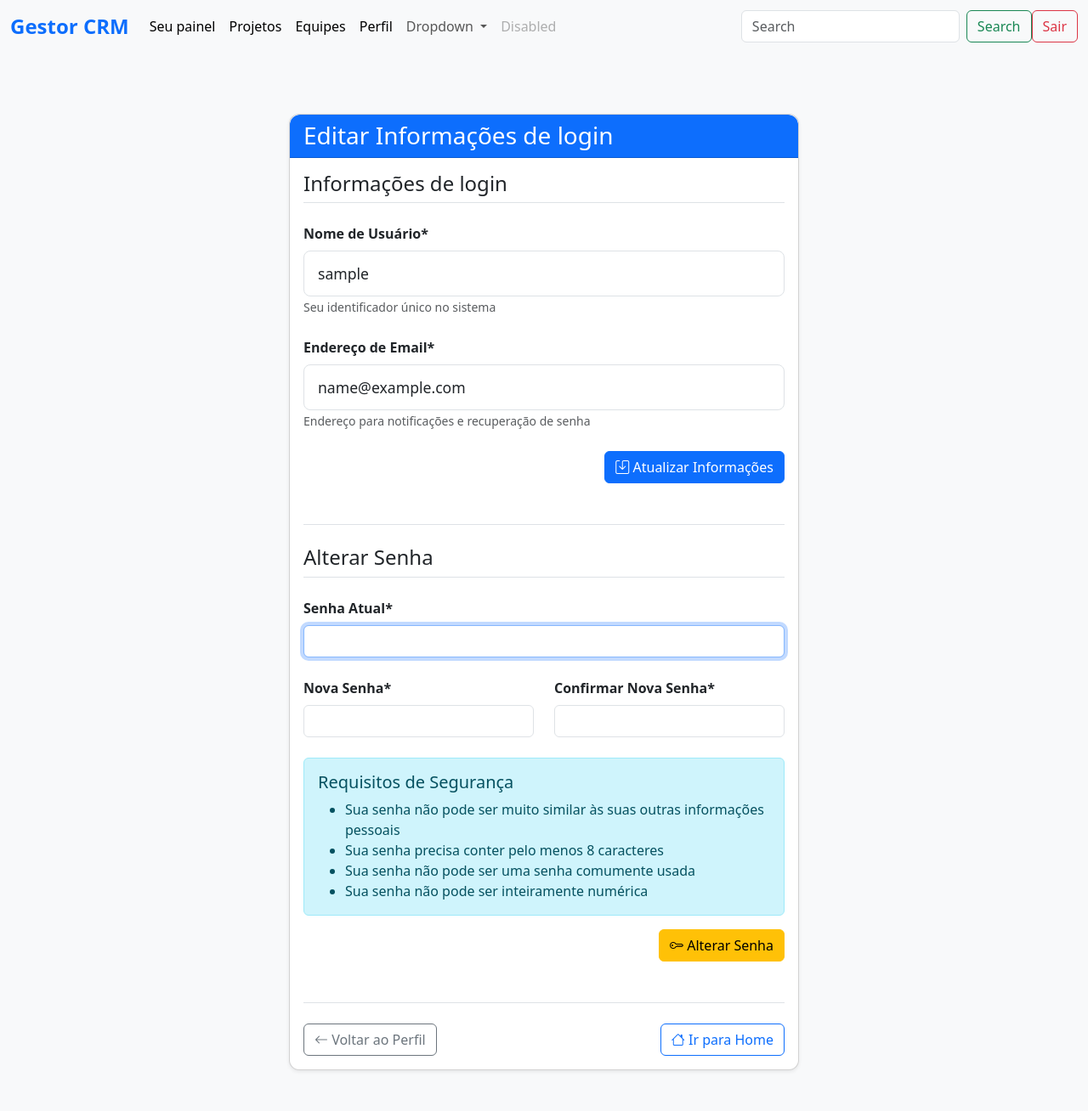
After one commit to Gilgamashed/projeto_crm_final, a Django app: page /account/credentials/edit/ in a window 1280 px wide. The commit adds this page. Shown: the whole page at 85% size. Run offline with Django 5.2, Linux system fonts and the light colour scheme; a user stored in the database is signed in; tables that the repository leaves empty hold one stand-in row (values such as "Sample post"); parts of the project's set-up code (start-up, migrations or seed data) failed here and were passed over; some libraries are stand-ins or nearby versions.

Commit message:
12 commit - CRUD usuario completo

```diff
--- a/config/urls.py
+++ b/config/urls.py
@@ -23,7 +23,7 @@ from django.views.decorators.http import require_POST
 from projeto_crm_final.views import SignUpView, HomeView, PassResetView, DashboardView, IntegrantesGetView, \
     UpdateRoleView, IntegrantesListaView, ProjetosCreateView, ProjetosUpdateView, ProjetosView, ProjetosGetView, \
     ProjetosDeleteView, EquipesView, EquipesCreateView, EquipesUpdateView, EquipesGetView, EquipesDeleteView, \
-    assign_project, remove_project, edit_profile, delete_account
+    assign_project, remove_project, edit_profile, delete_account, edit_account_info, change_password
 
 urlpatterns = [
     path("admin/", admin.site.urls),
@@ -34,6 +34,8 @@ urlpatterns = [
     path('account/logout/', require_POST(LogoutView.as_view(next_page='home')), name='account_logout'),
     path("account/profile/<uuid:person_id>/", IntegrantesGetView.as_view(), name='account_user_detail'),
     path('account/profile/edit', edit_profile, name='account_profile_edit'),
+    path('account/credentials/edit/', edit_account_info, name='account_login_info_edit'),
+    path('account/password_change/', change_password, name='change_password'),
     path('update_role/', UpdateRoleView.as_view(), name='update_role'),
     path('account/signup/', SignUpView.as_view(), name='account_signup'),
     path('account/excluir/', delete_account, name='account_delete'),
--- a/projeto_crm_final/forms.py
+++ b/projeto_crm_final/forms.py
@@ -117,6 +117,23 @@ class ProfileForm(forms.ModelForm):
         }
 
 
+class CredentialsForm(forms.ModelForm):
+    class Meta:
+        model = User
+        fields = ['username', 'email']
+        labels = {
+            'username': 'Nome de Usuário',
+            'email': 'Endereço de Email'
+        }
+        widgets = {
+            'username': forms.TextInput(attrs={'class': 'form-control'}),
+            'email': forms.EmailInput(attrs={'class': 'form-control'})
+        }
+
+    def __init__(self, *args, **kwargs):
+        super().__init__(*args, **kwargs)
+        self.fields['username'].help_text = "Seu identificador único no sistema"
+        self.fields['email'].help_text = "Endereço para notificações e recuperação de senha"
 
 # ---------------------------------------------------------------------------------------
 class EquipesForm(forms.ModelForm):
--- a/projeto_crm_final/templates/account/user_detail.html
+++ b/projeto_crm_final/templates/account/user_detail.html
@@ -27,6 +27,9 @@
         <div class="col-mt-4">
           <a href="{% url 'account_profile_edit' %}" class="btn btn-primary">
             Editar Perfil
+          </a>
+          <a href="{% url 'account_login_info_edit' %}" class="btn btn-outline-primary">
+              <i class="bi bi-gear"></i> Editar Informações da Conta
           </a>
         </div>
         <div class="col-mt-4">
--- /dev/null
+++ b/projeto_crm_final/templates/account/user_login_edit.html
@@ -0,0 +1,194 @@
+{% extends 'projeto_crm_final/base.html' %}
+{% load widget_tweaks %}
+
+{% block title %}Editar Informações da Login{% endblock %}
+
+{% block content %}
+
+<style>
+    .card {
+        border-radius: 12px;
+        overflow: hidden;
+    }
+    .card-header {
+        border-top-left-radius: 12px !important;
+        border-top-right-radius: 12px !important;
+    }
+    .form-control-lg {
+        padding: 0.8rem 1rem;
+        font-size: 1.1rem;
+    }
+</style>
+
+<div class="container py-5">
+    <div class="row justify-content-center">
+        <div class="col-lg-8">
+            <div class="card shadow-sm">
+                <div class="card-header bg-primary text-white">
+                    <h3 class="mb-0">Editar Informações de login</h3>
+                </div>
+
+                <div class="card-body">
+                    <form method="post" action="{% url 'account_login_info_edit' %}">
+                        {% csrf_token %}
+
+                        <!-- Form -->
+                        <div class="mb-5">
+                            <h4 class="border-bottom pb-2 mb-4">Informações de login</h4>
+
+                            {% if form.errors %}
+                            <div class="alert alert-danger">
+                                <strong>Erro!</strong> Por favor, corrija os seguintes problemas:
+                                <ul>
+                                    {% for field, errors in form.errors.items %}
+                                        {% for error in errors %}
+                                            <li>{{ error }}</li>
+                                        {% endfor %}
+                                    {% endfor %}
+                                </ul>
+                            </div>
+                            {% endif %}
+
+                            <!-- Username -->
+                            <div class="mb-4">
+                                <label for="{{ form.username.id_for_label }}" class="form-label fw-bold">
+                                    Nome de Usuário*
+                                </label>
+                                {% render_field form.username class="form-control form-control-lg" %}
+                                {% if form.username.errors %}
+                                    <div class="invalid-feedback d-block">
+                                        {% for error in form.username.errors %}
+                                            {{ error }}
+                                        {% endfor %}
+                                    </div>
+                                {% endif %}
+                                <small class="form-text text-muted">{{ form.username.help_text }}</small>
+                            </div>
+
+                            <!-- Email -->
+                            <div class="mb-4">
+                                <label for="{{ form.email.id_for_label }}" class="form-label fw-bold">
+                                    Endereço de Email*
+                                </label>
+                                {% render_field form.email class="form-control form-control-lg" %}
+                                {% if form.email.errors %}
+                                    <div class="invalid-feedback d-block">
+                                        {% for error in form.email.errors %}
+                                            {{ error }}
+                                        {% endfor %}
+                                    </div>
+                                {% endif %}
+                                <small class="form-text text-muted">{{ form.email.help_text }}</small>
+                            </div>
+
+                            <div class="text-end">
+                                <button type="submit" class="btn btn-primary">
+                                    <i class="bi bi-save"></i> Atualizar Informações
+                                </button>
+                            </div>
+                        </div>
+                    </form>
+
+                    <!-- Password -->
+                    <div class="mt-5 pt-4 border-top">
+                        <h4 class="border-bottom pb-2 mb-4">Alterar Senha</h4>
+
+                        <form method="post" action="{% url 'change_password' %}">
+                            {% csrf_token %}
+
+                            {% if password_form.errors %}
+                            <div class="alert alert-danger">
+                                <strong>Erro na senha!</strong> Por favor, corrija os seguintes problemas:
+                                <ul>
+                                    {% for field, errors in password_form.errors.items %}
+                                        {% for error in errors %}
+                                            <li>{{ error }}</li>
+                                        {% endfor %}
+                                    {% endfor %}
+                                </ul>
+                            </div>
+                            {% endif %}
+
+                            <!-- Password atual -->
+                            <div class="mb-4">
+                                <label for="{{ password_form.old_password.id_for_label }}" class="form-label fw-bold">
+                                    Senha Atual*
+                                </label>
+                                {% render_field password_form.old_password class="form-control" %}
+                                {% if password_form.old_password.errors %}
+                                    <div class="invalid-feedback d-block">
+                                        {% for error in password_form.old_password.errors %}
+                                            {{ error }}
+                                        {% endfor %}
+                                    </div>
+                                {% endif %}
+                            </div>
+
+                            <div class="row">
+                                <!-- Nova password -->
+                                <div class="col-md-6 mb-4">
+                                    <label for="{{ password_form.new_password1.id_for_label }}" class="form-label fw-bold">
+                                        Nova Senha*
+                                    </label>
+                                    {% render_field password_form.new_password1 class="form-control" %}
+                                    {% if password_form.new_password1.errors %}
+                                        <div class="invalid-feedback d-block">
+                                            {% for error in password_form.new_password1.errors %}
+                                                {{ error }}
+                                            {% endfor %}
+                                        </div>
+                                    {% endif %}
+                                </div>
+
+                                <!-- Confirmar Password -->
+                                <div class="col-md-6 mb-4">
+                                    <label for="{{ password_form.new_password2.id_for_label }}" class="form-label fw-bold">
+                                        Confirmar Nova Senha*
+                                    </label>
+                                    {% render_field password_form.new_password2 class="form-control" %}
+                                    {% if password_form.new_password2.errors %}
+                                        <div class="invalid-feedback d-block">
+                                            {% for error in password_form.new_password2.errors %}
+                                                {{ error }}
+                                            {% endfor %}
+                                        </div>
+                                    {% endif %}
+                                </div>
+                            </div>
+
+                            <!-- requisitos de Password? -->
+                            <div class="alert alert-info">
+                                <h5 class="alert-heading">Requisitos de Segurança</h5>
+                                <ul class="mb-0">
+                                    <li>Sua senha não pode ser muito similar às suas outras informações pessoais</li>
+                                    <li>Sua senha precisa conter pelo menos 8 caracteres</li>
+                                    <li>Sua senha não pode ser uma senha comumente usada</li>
+                                    <li>Sua senha não pode ser inteiramente numérica</li>
+                                </ul>
+                            </div>
+
+                            <div class="text-end">
+                                <button type="submit" class="btn btn-warning">
+                                    <i class="bi bi-key"></i> Alterar Senha
+                                </button>
+                            </div>
+                        </form>
+                    </div>
+
+                    <!-- botoes de navegação -->
+                    <div class="d-flex justify-content-between mt-5 border-top pt-4">
+                        <a href="{% url 'account_user_detail' person_id=request.user.integrantes.person_id %}" class="btn btn-outline-secondary">
+                            <i class="bi bi-arrow-left"></i> Voltar ao Perfil
+                        </a>
+                        <a href="{% url 'home' %}" class="btn btn-outline-primary">
+                            <i class="bi bi-house"></i> Ir para Home
+                        </a>
+                    </div>
+                </div>
+            </div>
+        </div>
+    </div>
+</div>
+
+
+{% endblock %}
--- a/projeto_crm_final/views.py
+++ b/projeto_crm_final/views.py
@@ -1,7 +1,7 @@
 from django.contrib import messages
-from django.contrib.auth import login, logout
+from django.contrib.auth import login, logout, update_session_auth_hash
 from django.contrib.auth.decorators import login_required
-from django.contrib.auth.forms import logger
+from django.contrib.auth.forms import logger, PasswordChangeForm
 from django.contrib.auth.mixins import LoginRequiredMixin
 from django.contrib.auth.models import User
 from django.core.exceptions import ValidationError
@@ -14,7 +14,7 @@ from django.views import View
 from django.views.generic import TemplateView, CreateView, DetailView, ListView, DeleteView, UpdateView
 
 from projeto_crm_final.constants import HIERARCH, CATEGORIA
-from projeto_crm_final.forms import SignupForm, ProjetosForm, EquipesForm, ProfileForm
+from projeto_crm_final.forms import SignupForm, ProjetosForm, EquipesForm, ProfileForm, CredentialsForm
 from projeto_crm_final.mixins import AdminRequiredMixin, LeadRequiredMixin, ProjetoOwnerMixin
 from projeto_crm_final.models import Integrantes, Projetos, Tarefas, Equipes
 
@@ -71,6 +71,53 @@ def delete_account(request):
             return redirect('profile')
 
     return redirect('profile')
+
+
+@login_required
+def edit_account_info(request):
+    user = request.user
+
+    if request.method == 'POST':
+        form = CredentialsForm(request.POST, instance=user)
+        if form.is_valid():
+            # Mudando username?
+            new_username = form.cleaned_data['username']
+            if new_username != user.username:
+                # Está disponível?
+                if User.objects.filter(username=new_username).exclude(pk=user.pk).exists():
+                    messages.error(request, "Este nome de usuário já está em uso.")
+                    return render(request, 'account/user_login_edit.html', {'form': form})
+
+            #Salva
+            form.save()
+            messages.success(request, "Informações da conta atualizadas com sucesso!")
+            return redirect('home')
+    else:
+        form = CredentialsForm(instance=user)
+
+    return render(request, 'account/user_login_edit.html', {
+        'form': form,
+        'password_form': PasswordChangeForm(user)
+    })
+
+@login_required
+def change_password(request):
+    if request.method == 'POST':
+        form = PasswordChangeForm(request.user, request.POST)       #form do Django
+        if form.is_valid():
+            user = form.save()
+            # Previne logout
+            update_session_auth_hash(request, user)
+            messages.success(request, "Sua senha foi alterada com sucesso!")
+            return redirect('account_login_info_edit')
+        else:
+            # Se houver erros, mostra a página com erros
+            messages.error(request, "Por favor, corrija os erros abaixo.")
+            return render(request, 'account/user_login_edit.html', {
+                'form': CredentialsForm(instance=request.user),
+                'password_form': form
+            })
+    return redirect('account_info_edit')
 
 
 class PassResetView(TemplateView):
```
